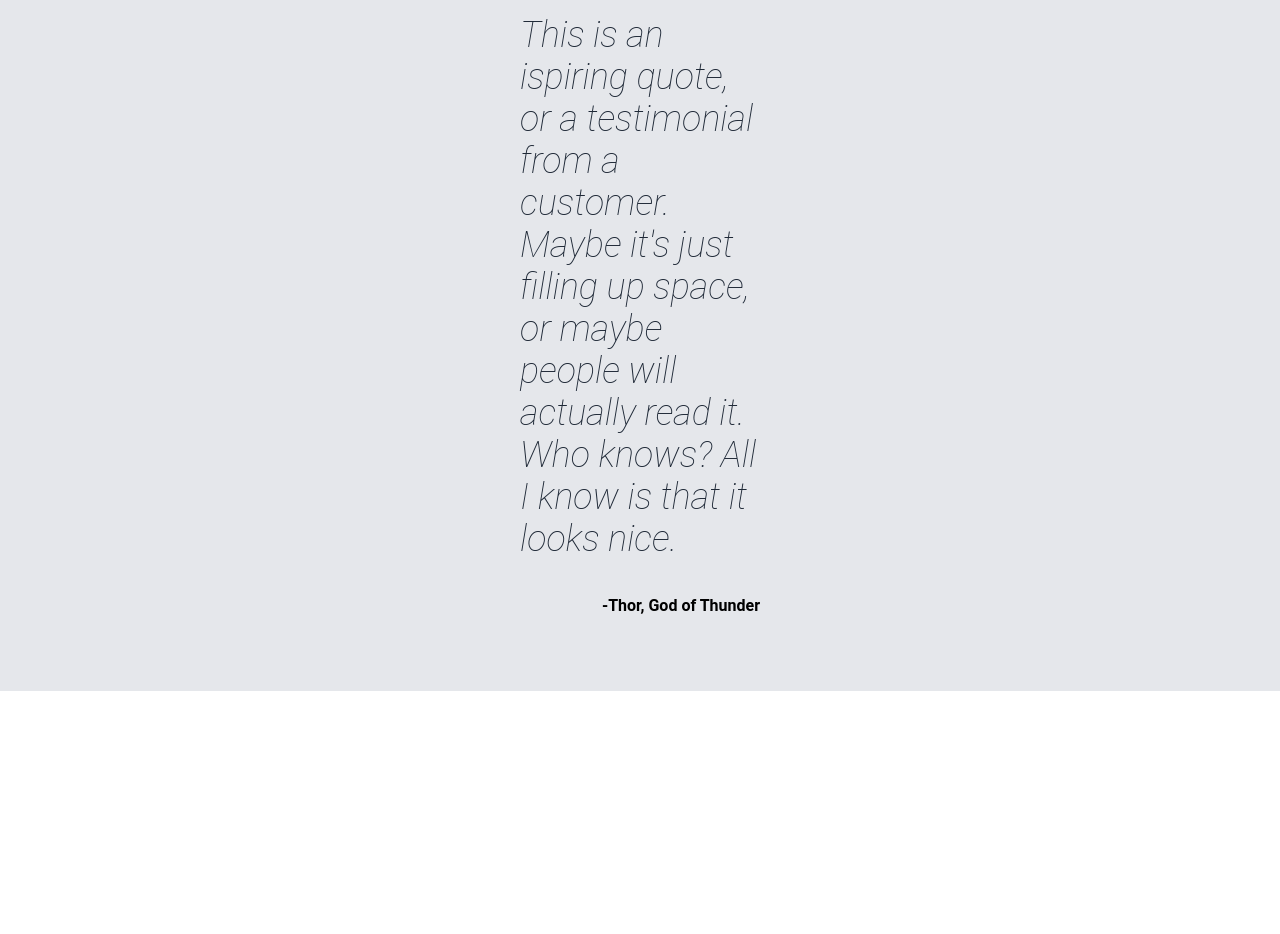
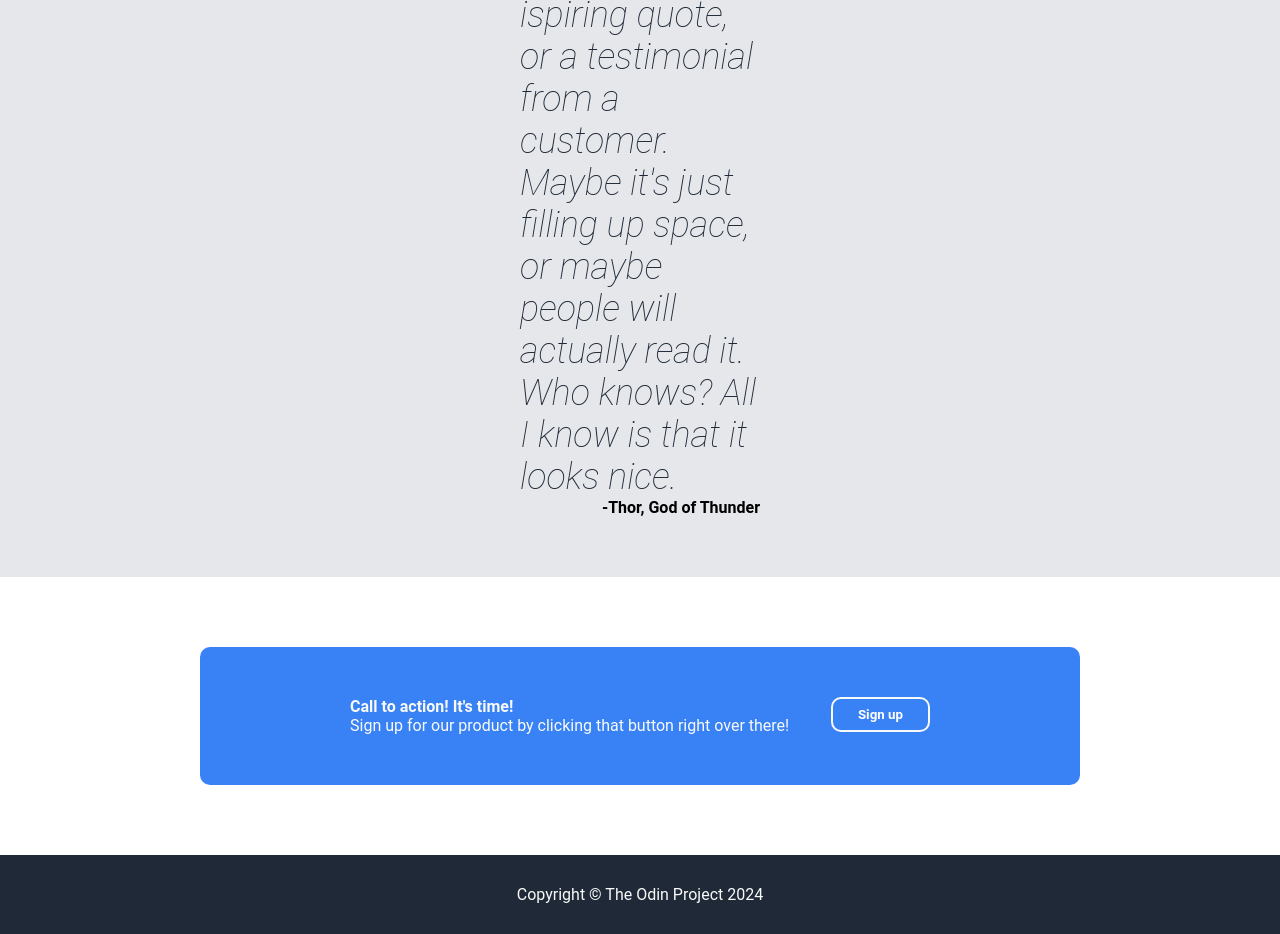
Before and after one commit to bhaskrr/odin-landing-page, a plain HTML site: page index.html in a window 1280 px wide. Shown: the part 1037-1971 px from the top of the page. Before the commit the page ends 1728 px from the top, so only its background shows below. Drawn offline with Linux system fonts and the light colour scheme.

Commit message:
Added and styled call-to-action and footer section

```diff
--- a/index.html
+++ b/index.html
@@ -67,6 +67,20 @@
             <p class="quote-text">This is an ispiring quote, or a testimonial from a customer. Maybe it's just filling up space, or maybe people will actually read it. Who knows? All I know is that it looks nice.</p>
             <p class="author">-Thor, God of Thunder</p>
         </div>
+        <div class="call-to-action-container">
+            <div class="call-to-action">
+                <div class="call-to-action-text">
+                    <h4>Call to action! It's time!</h4>
+                    <p>Sign up for our product by clicking that button right over there!</p>
+                </div>
+                <div class="call-to-action-btn">
+                    <button>Sign up</button>
+                </div>
+            </div>
+        </div>
     </main>
+    <footer>
+        Copyright &copy; The Odin Project 2024
+    </footer>
   </body>
 </html>
--- a/style.css
+++ b/style.css
@@ -62,9 +62,13 @@ nav a{
     font-size: 18px;
 }
 
+.desc button{
+    margin-top: 10px;
+}
+
 button{
     border: 0;
-    padding: 8px 20px;
+    padding: 8px 25px;
     border-radius: 10px;
     cursor: pointer;
     color: white;
@@ -142,3 +146,36 @@ button{
     font-weight: bolder;
     text-align: right;
 }
+
+/* Call to action styling starts */
+
+.call-to-action-container{
+    padding: 70px 200px;
+}
+
+.call-to-action{
+    display: flex;
+    justify-content: space-between;
+    border-radius: 10px;
+    color: var(--hero-main-header-logo);
+    padding: 50px 150px;
+    background-color: var(--btn-bg);
+}
+
+.call-to-action-text h4, p{
+    margin: 0;
+    padding: 0;
+}
+
+.call-to-action-btn button{
+    border: 2px solid var(--hero-main-header-logo);
+}
+
+/* Footer styling starts */
+
+footer{
+    padding: 30px 0;
+    text-align: center;
+    color: var(--hero-main-header-logo);
+    background-color: var(--dark-bg-info-header-quote-text);
+}
```
